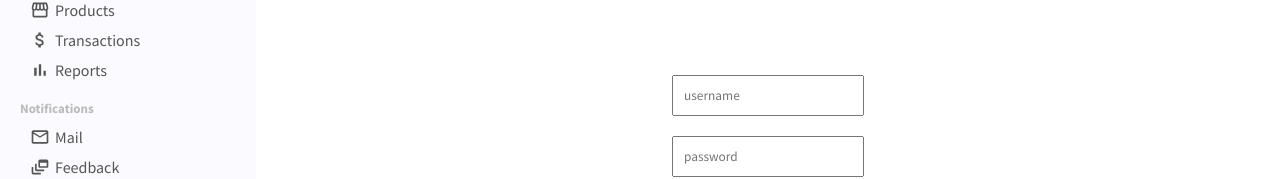
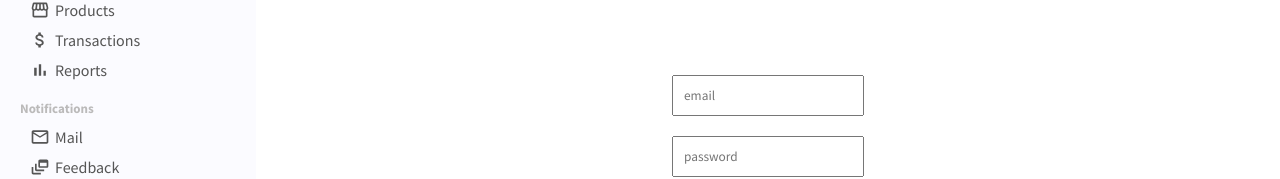
Before and after one commit to Muhmmedmedhat0/admin, a React (Create React App) app: page /login in a window 1280 px wide. Shown: the part 264-443 px from the top of the page. Built offline with nearby package versions, Linux system fonts and the light colour scheme.

Commit message:
fixing bug

```diff
--- a/src/pages/login/login.jsx
+++ b/src/pages/login/login.jsx
@@ -3,21 +3,9 @@ import './login.css';
 function Login() {
   return (
     <section className="login">
-      <input
-        type="text"
-        placeholder="username"
-        // onChange={(e) => setUsername(e.target.value)}
-      />
-      <input
-        type="password"
-        placeholder="password"
-        // onChange={(e) => setPassword(e.target.value)}
-      />
-      <button
-      // onClick={handleClick}
-      >
-        Login
-      </button>
+      <input type="email" placeholder="email" required={true} />
+      <input required={true} type="password" placeholder="password" />
+      <button>Login</button>
     </section>
   );
 }
```
